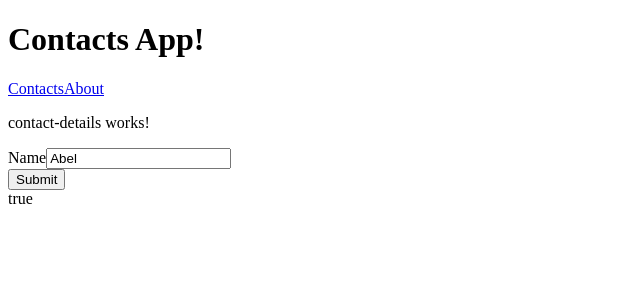
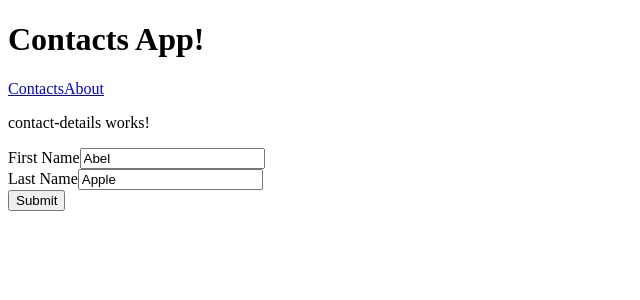
Before and after one commit to Rockncoder/contacts-troy, an Angular app: page /contactdetails/1 in a window 1280 px wide. Shown: the top 300 px of the page, without its empty margins (0-640 px from the left). Built offline with nearby package versions, Linux system fonts and the light colour scheme.

Commit message:
Adds Form validation

```diff
--- a/src/app/contact-details/contact-details.component.html
+++ b/src/app/contact-details/contact-details.component.html
@@ -3,15 +3,18 @@
 </p>
 <form *ngIf="contact">
   <div class="form-group">
-    <label for="name">Name</label>
+    <label for="name">First Name</label>
     <input type="text" class="form-control" id="name" name="name"
-           [(ngModel)]="contact.name" #spy="ngModel" required>
-    <div [hidden]="spy.valid || spy.pristine">Name is required</div>
+           [(ngModel)]="contact.name" #name="ngModel"  required>
+    <span [hidden]="name.valid || name.pristine">First Name is required</span>
+  </div>
+  <div class="form-group">
+    <label for="lastName">Last Name</label>
+    <input type="text" class="form-control" id="lastName" name="lastName"
+           [(ngModel)]="contact.lastName" #lastName="ngModel" required>
+    <span [hidden]="lastName.valid || lastName.pristine">Last Name is required</span>
   </div>
 
-  <button type="submit">Submit</button>
+  <button type="submit" [disabled]="name.invalid || lastName.invalid">Submit</button>
 
-  <div>
-  {{spy.valid}}
-  </div>
 </form>
```
